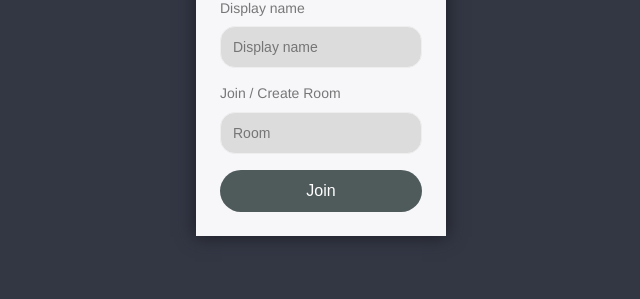
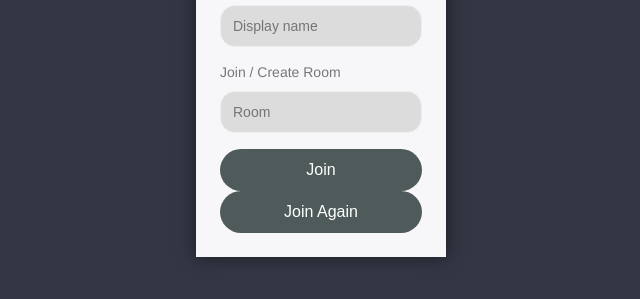
Before and after one commit to princeyadav/chatapp, a website: page public/index.html in a window 1280 px wide. Shown: the part 325-624 px from the top of the page, without its empty margins (319-959 px from the left). Drawn offline with Linux system fonts and the light colour scheme.

Commit message:
some changes

```diff
--- a/public/index.html
+++ b/public/index.html
@@ -24,6 +24,7 @@
                     <option Value="General Discussion">
                 </datalist>
                 <button>Join</button>
+                <button>Join Again</button>
             </form>
 
         </div>
```
